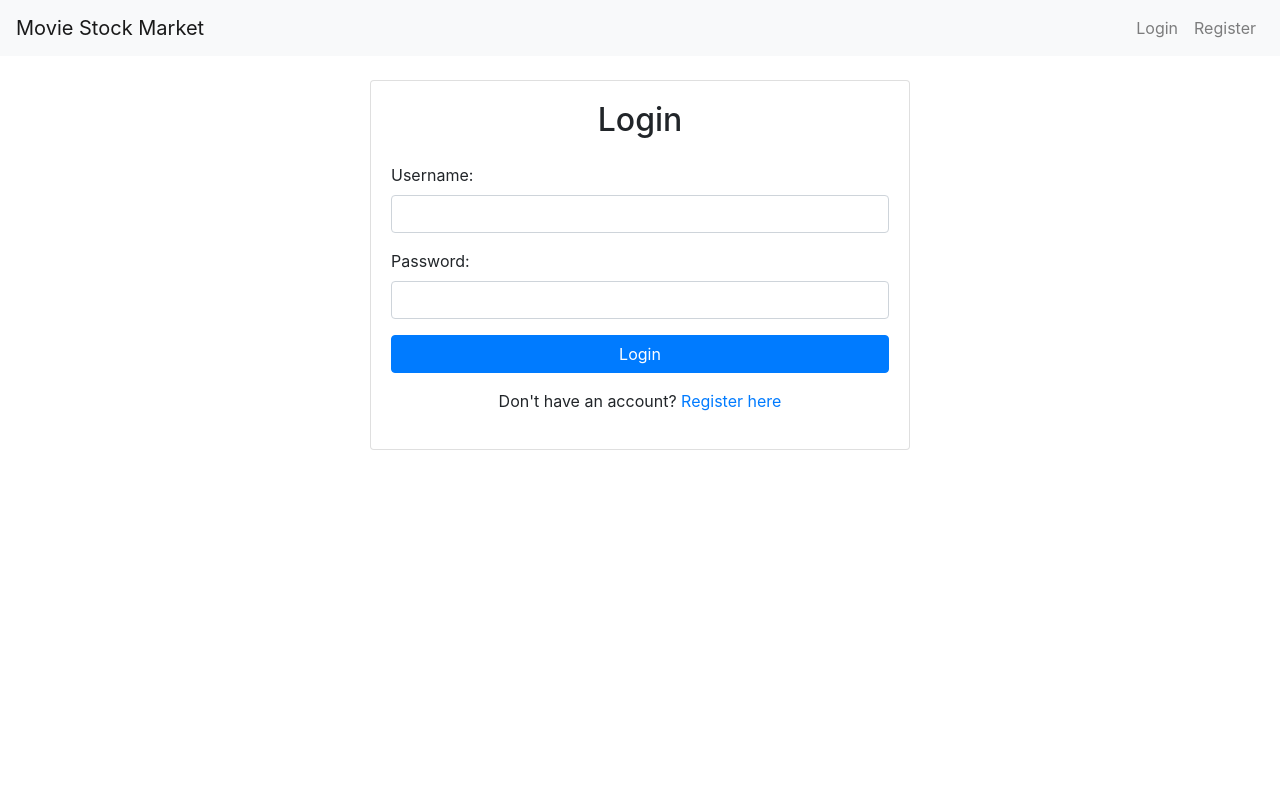
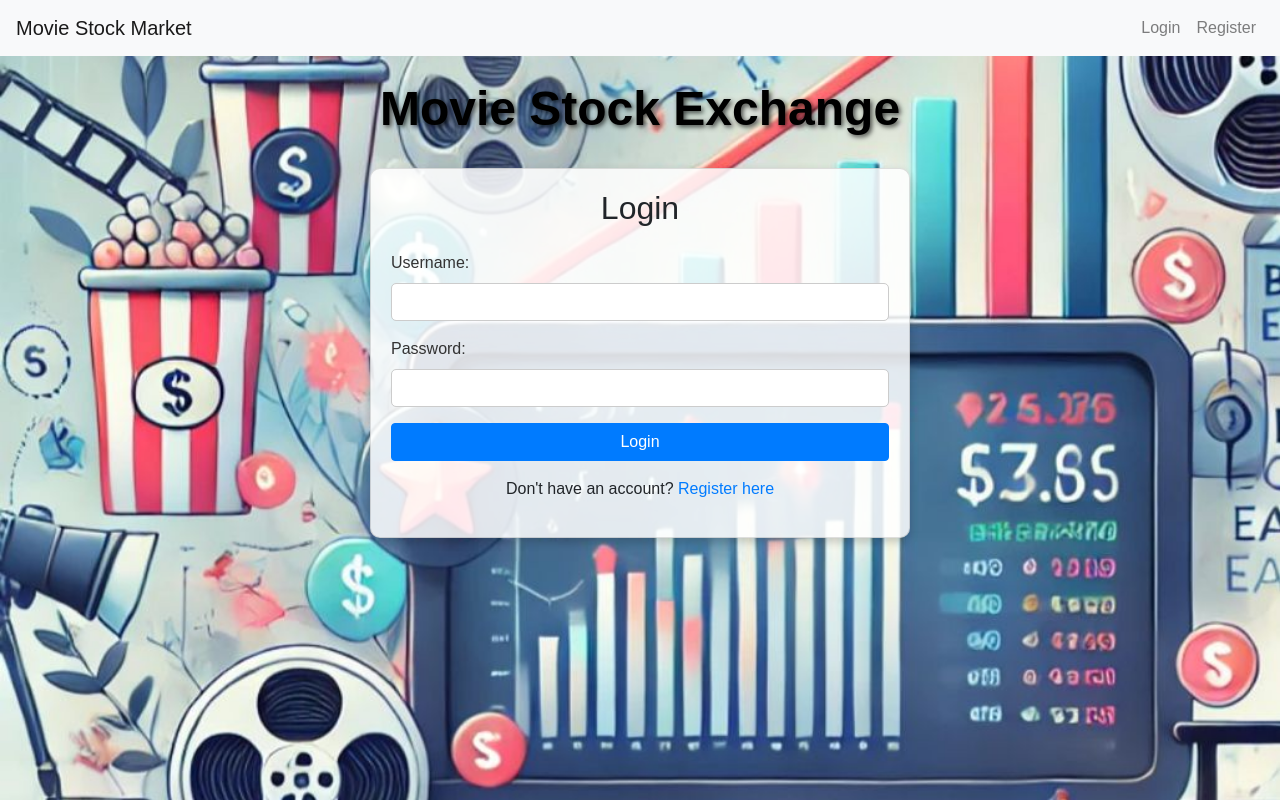
Before and after one commit to sudo-amancodes/movies-stock-market, a Flask app: page /login in a window 1280 px wide. Run offline with Flask 3, Linux system fonts and the light colour scheme; some libraries are stand-ins or nearby versions.

Commit message:
login and register css ,html and db

```diff
--- a/app.py
+++ b/app.py
@@ -1,31 +1,65 @@
-import os, flask, requests, json, flask_login
+import os
+import flask
+import flask_login
 from flask_sqlalchemy import SQLAlchemy
 from werkzeug.security import generate_password_hash, check_password_hash
-from src.models import db, User
 from flask import request, jsonify, redirect, url_for, session, render_template, flash
 from flask_login import LoginManager, login_user, login_required, logout_user, current_user
 from werkzeug.utils import secure_filename
 
-from flask import request, jsonify, redirect, url_for, session, render_template
+app = flask.Flask(__name__)
 
-app = flask.Flask(__name__)
-ALLOWED_EXTENSIONS = {'png', 'jpg', 'jpeg', 'gif'}
+# Environment variables for database configuration
+DB_USER = os.getenv('DB_USER', 'postgres')  # Replace with your default or env variable
+DB_PASS = os.getenv('DB_PASS', '2327')  # Replace with your default or env variable
+DB_HOST = os.getenv('DB_HOST', 'localhost')  # Replace with your DB host
+DB_PORT = os.getenv('DB_PORT', '5432')  # Replace with the port your DB is running on
+DB_NAME = os.getenv('DB_NAME', 'postgres')  # Replace with your actual DB name
 
-app.config['SQLALCHEMY_DATABASE_URI'] = f'postgresql://{os.getenv("DB_USER")}:{os.getenv("DB_PASS")}@{os.getenv("DB_HOST")}:{os.getenv("DB_PORT")}/{os.getenv("DB_NAME")}'
-app.secret_key = os.getenv("SECRET_KEY")
+# Set up the SQLAlchemy URI
+app.config['SQLALCHEMY_DATABASE_URI'] = f'postgresql://{DB_USER}:{DB_PASS}@{DB_HOST}:{DB_PORT}/{DB_NAME}'
+app.config['SQLALCHEMY_TRACK_MODIFICATIONS'] = False
+app.secret_key = os.getenv("SECRET_KEY", 'your_secret_key')  # Change to a secure key
 
-db.init_app(app)
+# Initialize the database
+db = SQLAlchemy(app)
 
+# Initialize Flask-Login
 login_manager = flask_login.LoginManager()
 login_manager.init_app(app)
 login_manager.login_view = 'login'
 
+# User loader for Flask-Login
 @login_manager.user_loader
 def load_user(user_id):
-    return User.query.get(int(user_id))
+    return User.query.get(int(user_id))  # Load user from the database
+
+# Allowed file extensions for profile pictures
+ALLOWED_EXTENSIONS = {'png', 'jpg', 'jpeg', 'gif'}
 
 def allowed_file(filename):
     return '.' in filename and filename.rsplit('.', 1)[1].lower() in ALLOWED_EXTENSIONS
+
+# Define the User class
+class User(db.Model, flask_login.UserMixin):
+    __tablename__ = 'users'
+
+    id = db.Column(db.Integer, primary_key=True)
+    first_name = db.Column(db.String(50), nullable=False)
+    last_name = db.Column(db.String(50), nullable=False)
+    username = db.Column(db.String(50), unique=True, nullable=False)
+    password = db.Column(db.Text, nullable=False)
+
+    created_at = db.Column(db.DateTime, server_default=db.func.now())
+
+    def __init__(self, first_name, last_name, username, password):
+        self.first_name = first_name
+        self.last_name = last_name
+        self.username = username
+        self.password = password
+
+    def __repr__(self):
+        return f'<User {self.username}>'
 
 @app.get('/')
 @login_required
@@ -57,11 +91,9 @@ def register():
     flash('Registration successful. Please log in.', 'success')
     return redirect(url_for('login'))
 
-
 @app.get('/login')
 def login_page():
     return render_template('login.html')
-
 
 @app.post('/login')
 def login():
@@ -86,11 +118,9 @@ def logout():
     flash('You have been logged out.', 'info')
     return redirect(url_for('login_page'))
 
-
 @app.get('/profile')
 @login_required
 def profile():
-
     return render_template('profile.html')
 
 @app.post('/update_profile_pic')
@@ -120,7 +150,7 @@ def update_profile_pic():
         flash('Invalid file type', 'danger')
         return redirect(url_for('profile'))
 
-
+# Enable auto-reloading of templates
 app.config['TEMPLATES_AUTO_RELOAD'] = True
 
 if __name__ == '__main__':
--- /dev/null
+++ b/static/css/login.css
@@ -0,0 +1,77 @@
+/* Make the body use the background image */
+body {
+    background-image: url("../profile_pics/login.jpeg"); /* Path relative to the CSS file */
+    background-size: cover; /* Make the image cover the entire page */
+    background-repeat: no-repeat; /* Prevent repeating the image */
+    background-position: center; /* Center the image */
+    height: 100vh; /* Full viewport height */
+    margin: 0; /* Remove default margins */
+    font-family: Arial, sans-serif; /* Optional: Improve text appearance */
+}
+
+/* Center the card on the page */
+.row {
+    height: 100%;
+    display: flex;
+    align-items: center;
+    justify-content: center;
+}
+
+/* Card adjustments for better visibility */
+.card {
+    background: rgba(255, 255, 255, 0.85); /* Semi-transparent background */
+    border-radius: 10px; /* Rounded corners */
+    box-shadow: 0px 4px 10px rgba(0, 0, 0, 0.2); /* Add subtle shadow */
+    overflow: hidden;
+}
+
+/* Improve button appearance */
+.btn-primary {
+    background-color: #007bff; /* Standard Bootstrap blue */
+    border-color: #007bff;
+    font-size: 16px;
+}
+
+.btn-primary:hover {
+    background-color: #0056b3; /* Darker shade on hover */
+    border-color: #0056b3;
+}
+
+/* Center and style the header title */
+.header-title h1 {
+    font-size: 48px; /* Increase font size */
+    color: black; /* Set text color to white for visibility */
+    text-align: center; /* Center align the title */
+    margin-bottom: 30px; /* Space below the title */
+    font-weight: bold; /* Make the font bold for emphasis */
+    text-shadow: 2px 2px 5px rgba(0, 0, 0, 0.7); /* Optional: Add shadow to make the text stand out */
+}
+
+/* Style the login form inputs and labels */
+.form-group label {
+    font-size: 16px; /* Adjust font size of labels */
+    color: #333; /* Dark color for labels */
+}
+
+.form-group input {
+    font-size: 16px; /* Font size for inputs */
+    padding: 10px; /* Add padding for better input appearance */
+    border-radius: 5px; /* Round the corners of input fields */
+    border: 1px solid #ccc; /* Light gray border */
+}
+
+.form-group input:focus {
+    border-color: #007bff; /* Change border color on focus */
+    outline: none; /* Remove the default outline on focus */
+}
+
+/* Style the register link text */
+p.text-center a {
+    font-size: 16px;
+    color: #007bff; /* Use the same color as the button */
+    text-decoration: none; /* Remove underline */
+}
+
+p.text-center a:hover {
+    text-decoration: underline; /* Add underline on hover */
+}
--- a/templates/login.html
+++ b/templates/login.html
@@ -3,24 +3,36 @@
 {% block title %}Login{% endblock %}
 
 {% block content %}
+<!-- Link to CSS -->
+<link rel="stylesheet" href='static/css/login.css'>
+
+<div class="body">
+    <!-- Header Title: Centered and larger font -->
+    <div class="header-title text-center mb-4">
+        <h1>Movie Stock Exchange</h1>
+    </div>
+
     <div class="row justify-content-center">
         <div class="col-md-6">
             <div class="card">
                 <div class="card-body">
+                    <!-- Login Title -->
                     <h2 class="card-title text-center mb-4">Login</h2>
+                    <!-- Login Form -->
                     <form action="{{ url_for('login') }}" method="POST">
                         <div class="form-group">
                             <label for="username">Username:</label>
-                        <input type="text" class="form-control" name="username" required>
+                            <input type="text" id="username" class="form-control" name="username" required>
                         </div>
 
                         <div class="form-group">
                             <label for="password">Password:</label>
-                        <input type="password" class="form-control" name="password" required>
+                            <input type="password" id="password" class="form-control" name="password" required>
                         </div>
 
                         <button type="submit" class="btn btn-primary btn-block">Login</button>
                     </form>
+                    <!-- Register Link -->
                     <p class="text-center mt-3">Don't have an account?
                         <a href="{{ url_for('register_page') }}">Register here</a>
                     </p>
@@ -28,4 +40,5 @@
             </div>
         </div>
     </div>
+</div>
 {% endblock %}
```
Also changed, not shown: static/css/register.css (added, +76 -0 lines), templates/register.html (+8 -0 lines), static/profile_pics/login.jpeg (added). Lines whose indentation alone changed are shown as unchanged.
